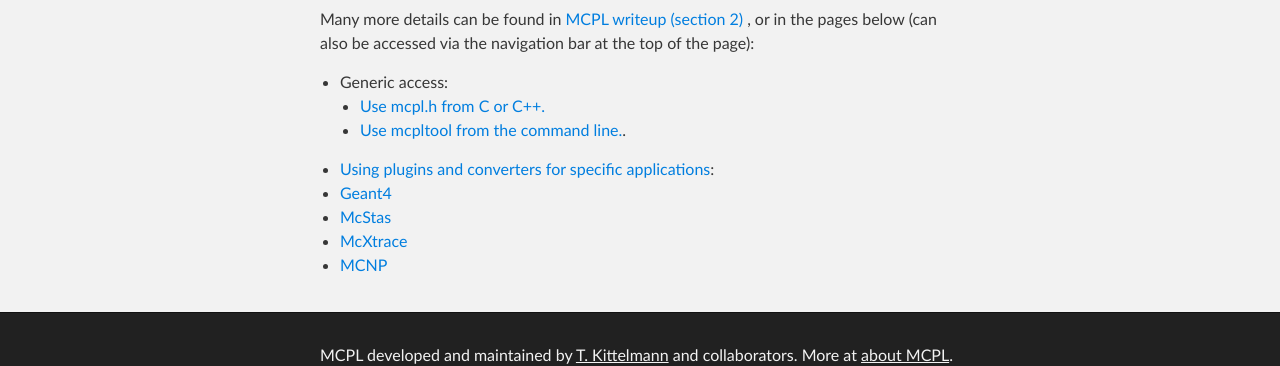
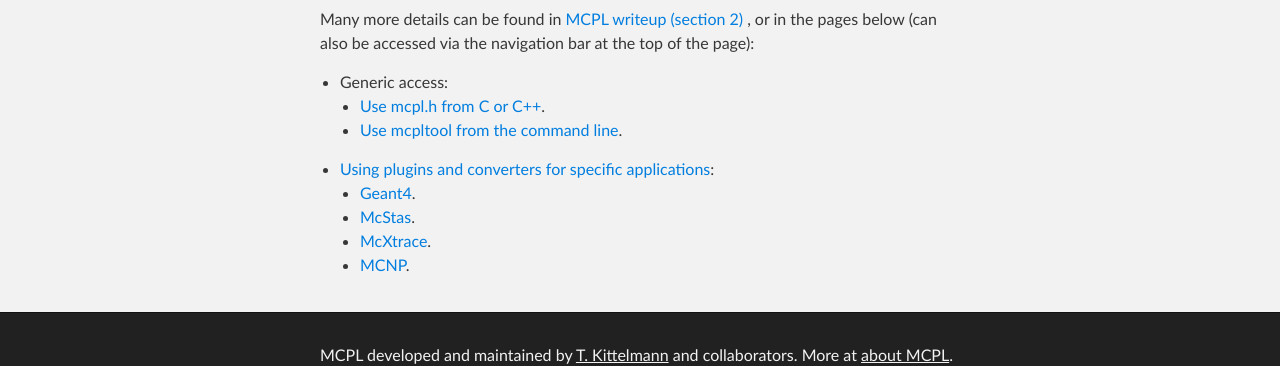
Before and after one commit to mctools/mcpl, a Jekyll site: the page built from usage.md, in a window 1280 px wide. Shown: the part 520-886 px from the top of the page. Built offline with Jekyll 4.4.1, drawn with Linux system fonts in a browser that asks for light colours.

```diff
--- a/usage.md
+++ b/usage.md
@@ -9,10 +9,10 @@ Using MCPL typically implies using pre-existing plugins or converters to either
 Many more details can be found in {% include linkpaper.html section=2 %}, or in the pages below (can also be accessed via the navigation bar at the top of the page):
 
 * Generic access:
-  * [Use mcpl.h from C or C++.](LOCAL:usage_c)
-  * [Use mcpltool from the command line.](LOCAL:usage_cmdline).
- * [Using plugins and converters for specific applications](LOCAL:hooks):
-  * [Geant4](LOCAL:hooks_geant4)
-  * [McStas](LOCAL:hooks_mcstas)
-  * [McXtrace](LOCAL:hooks_mcxtrace)
-  * [MCNP](LOCAL:hooks_mcnp)
+  * [Use mcpl.h from C or C++](LOCAL:usage_c).
+  * [Use mcpltool from the command line](LOCAL:usage_cmdline).
+* [Using plugins and converters for specific applications](LOCAL:hooks):
+  * [Geant4](LOCAL:hooks_geant4).
+  * [McStas](LOCAL:hooks_mcstas).
+  * [McXtrace](LOCAL:hooks_mcxtrace).
+  * [MCNP](LOCAL:hooks_mcnp).
```
